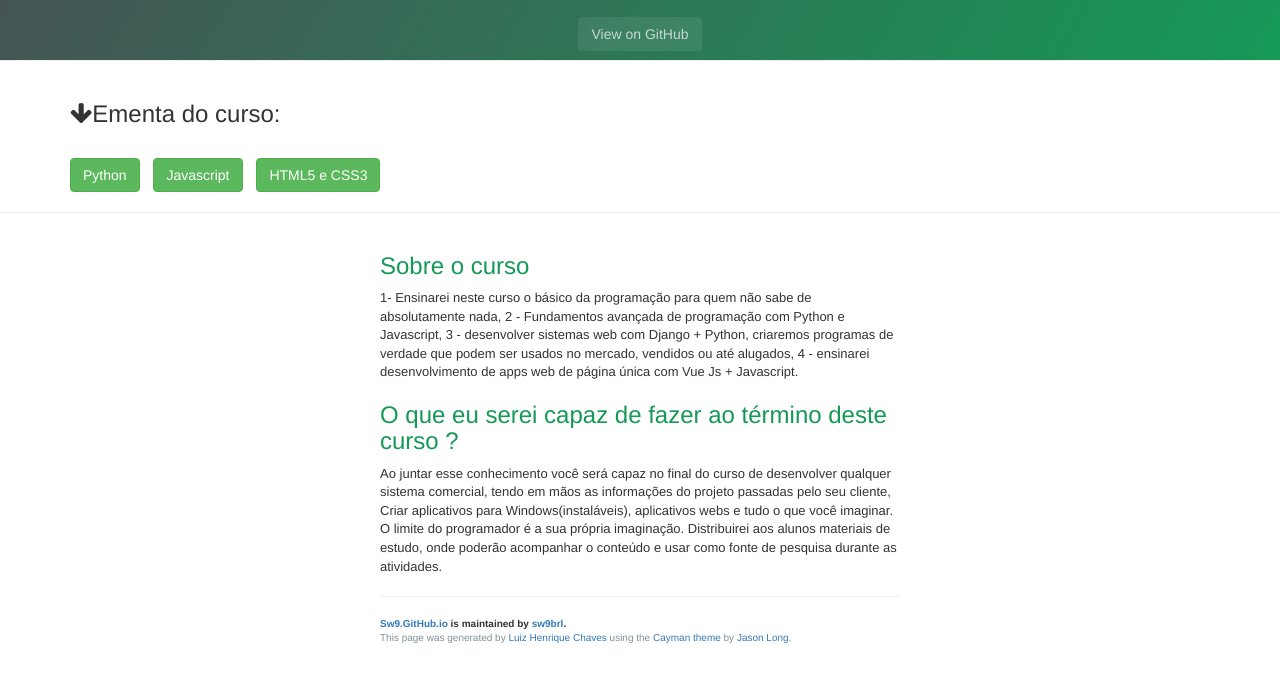
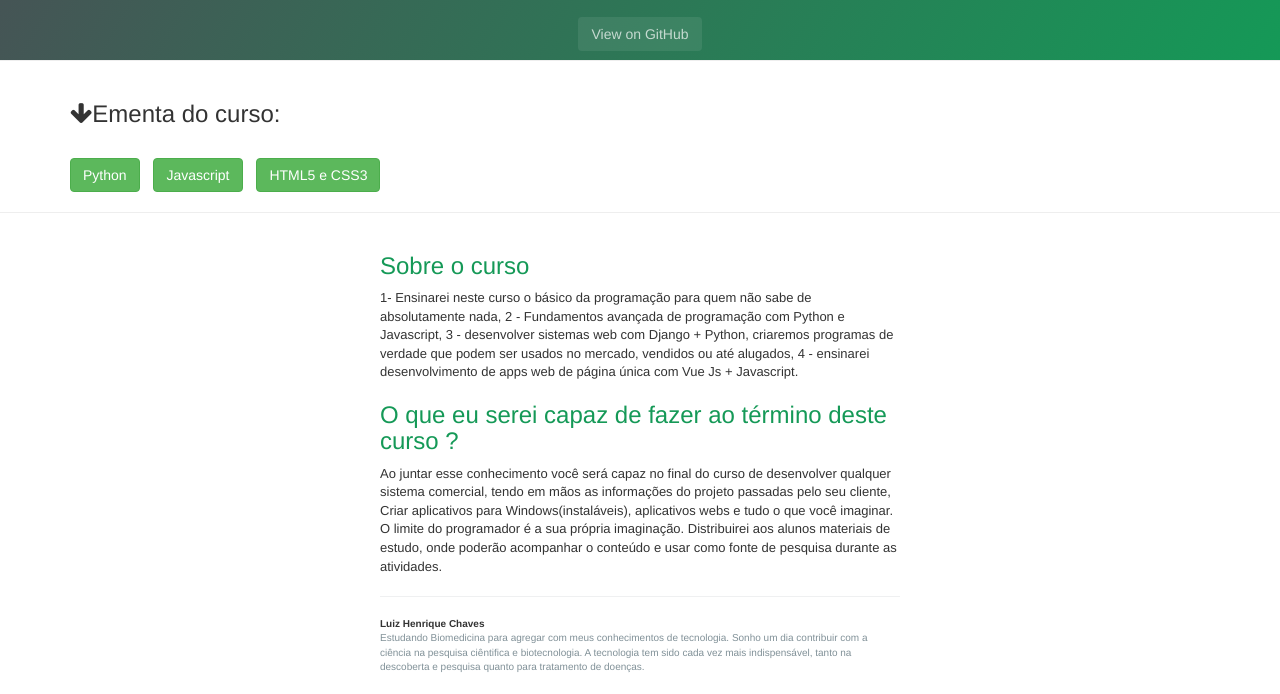
Before and after one commit to ryck-developer/curso-desenvolvimento-de-softwares, a plain HTML site: page index.html in a window 1280 px wide. Shown: the part 221-915 px from the top of the page. Before the commit the page ends 887 px from the top, so only its background shows below. Drawn offline with nearby package versions, Linux system fonts and the light colour scheme.

Commit message:
Update index.html

```diff
--- a/index.html
+++ b/index.html
@@ -108,9 +108,9 @@ Distribuirei aos alunos materiais de estudo, onde poderão acompanhar o conteúd
 </p>
 
 	<footer class="site-footer">
-		<span class="site-footer-owner"><a href="https://sw9brl.github.io/MyGitHubPage">Sw9.GitHub.io</a> is maintained by <a href="https://github.com/sw9brl">sw9brl</a>.</span>
+		<span class="site-footer-owner">Luiz Henrique Chaves</span>
 
-		<span class="site-footer-credits">This page was generated by <a href="https://pages.github.com">Luiz Henrique Chaves</a> using the <a href="https://github.com/jasonlong/cayman-theme">Cayman theme</a> by <a href="https://twitter.com/jasonlong">Jason Long</a>.</span>
+		<span class="site-footer-credits">Estudando Biomedicina para agregar com meus conhecimentos de tecnologia. Sonho um dia contribuir com a ciência na pesquisa ciêntifica e biotecnologia. A tecnologia tem sido cada  vez mais indispensável, tanto na descoberta e pesquisa quanto para tratamento de doenças.</span>
 	</footer>
 
 </section>
@@ -118,4 +118,5 @@ Distribuirei aos alunos materiais de estudo, onde poderão acompanhar o conteúd
 
 
 
+
 </body></html>
```
